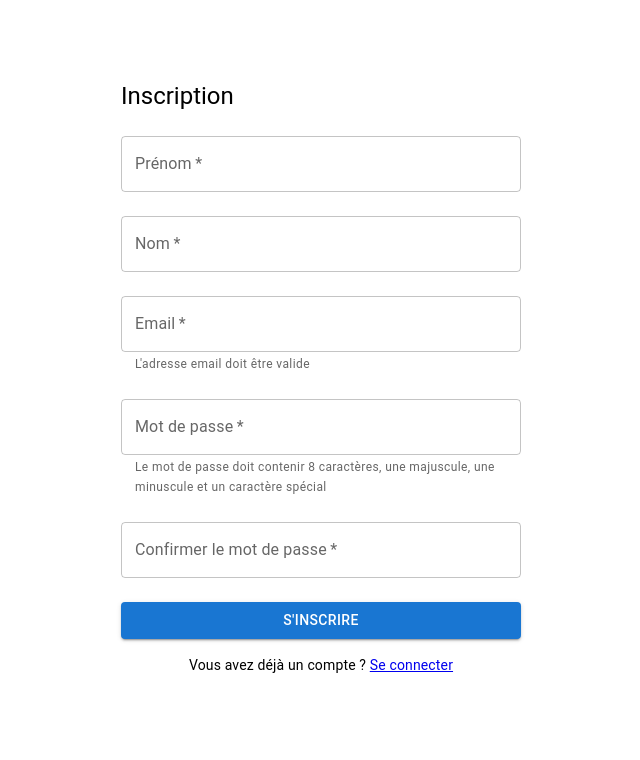
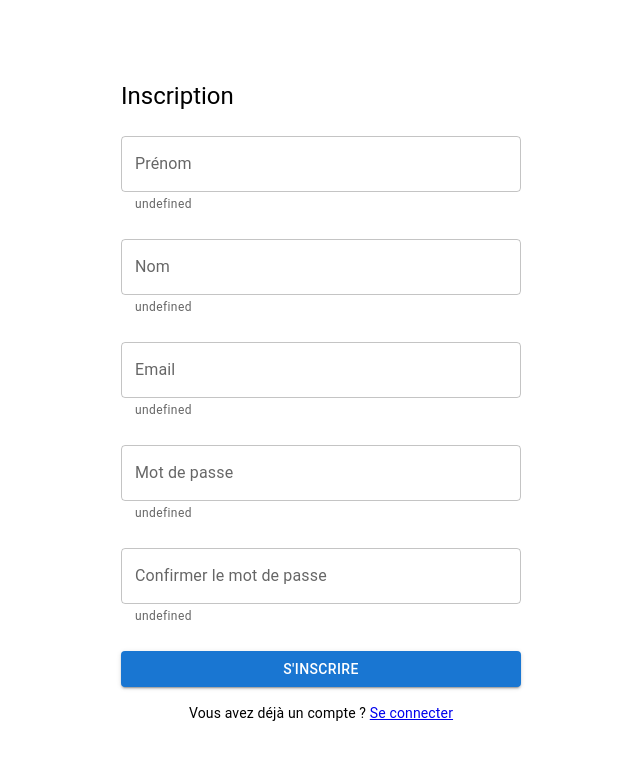
Before and after one commit to NFS-2025/CretinoirB-projetReact, a React (Vite) app in the folder projetreact/: page /signup in a window 1280 px wide. Shown: the top 760 px of the page, without its empty margins (319-959 px from the left). Built offline with nearby package versions, Linux system fonts and the light colour scheme.

Commit message:
Ajout react hook form

```diff
--- a/projetreact/package.json
+++ b/projetreact/package.json
@@ -14,6 +14,7 @@
     "axios": "^1.8.4",
     "react": "^19.0.0",
     "react-dom": "^19.0.0",
+    "react-hook-form": "^7.55.0",
     "react-router-dom": "^7.5.0"
   },
   "devDependencies": {
--- a/projetreact/src/pages/PokeList.tsx
+++ b/projetreact/src/pages/PokeList.tsx
@@ -77,7 +77,7 @@ const PokemonCards: React.FC = () => {
   const handlePageChange = async (direction: "next" | "prev") => {
     setIsLoading(true);
     try {
-      await new Promise((res) => setTimeout(res, 400)); // Simule un délai
+      await new Promise((res) => setTimeout(res, 400));
       setPage((prevPage) =>
         direction === "next" ? prevPage + 1 : Math.max(prevPage - 1, 1)
       );
@@ -197,10 +197,6 @@ const PokemonCards: React.FC = () => {
                   }}
                 />
 
-                <Typography variant="body1" gutterBottom>
-                  {selectedCard.description || "Aucune description disponible."}
-                </Typography>
-
                 <Divider sx={{ my: 2 }} />
 
                 <Stack spacing={1}>
--- a/projetreact/src/pages/auth/Login.tsx
+++ b/projetreact/src/pages/auth/Login.tsx
@@ -7,18 +7,26 @@ import {
   CircularProgress,
 } from "@mui/material";
 import { Link, useNavigate } from "react-router-dom";
+import { useForm, SubmitHandler } from "react-hook-form";
 import { useAuth } from "../../context/AuthContext";
+
+type LoginForm = {
+  email: string;
+  password: string;
+};
 
 const Login: React.FC = () => {
   const { login } = useAuth();
   const navigate = useNavigate();
-  const [email, setEmail] = useState("");
-  const [password, setPassword] = useState("");
   const [loading, setLoading] = useState(false);
   const [error, setError] = useState<string | null>(null);
 
-  const handleSubmit = async (e: React.FormEvent) => {
-    e.preventDefault();
+  const {
+    register,
+    handleSubmit,
+    formState: { errors },
+  } = useForm<LoginForm>();
+  const onSubmit: SubmitHandler<LoginForm> = async (data) => {
     setLoading(true);
     setError(null);
 
@@ -28,7 +36,7 @@ const Login: React.FC = () => {
         headers: {
           "Content-Type": "application/json",
         },
-        body: JSON.stringify({ email, password }),
+        body: JSON.stringify(data),
       });
 
       if (!response.ok) {
@@ -52,24 +60,32 @@ const Login: React.FC = () => {
         Connexion
       </Typography>
 
-      <form onSubmit={handleSubmit}>
+      <form onSubmit={handleSubmit(onSubmit)}>
         <TextField
           fullWidth
           label="Email"
           type="email"
           margin="normal"
-          value={email}
-          onChange={(e) => setEmail(e.target.value)}
-          required
+          {...register("email", {
+            required: "L'email est requis",
+            pattern: {
+              value: /^[a-zA-Z0-9._-]+@[a-zA-Z0-9.-]+\.[a-zA-Z]{2,}$/,
+              message: "Adresse email invalide",
+            },
+          })}
+          error={!!errors.email}
+          helperText={errors.email ? errors.email.message : ""}
         />
         <TextField
           fullWidth
           label="Mot de passe"
           type="password"
           margin="normal"
-          value={password}
-          onChange={(e) => setPassword(e.target.value)}
-          required
+          {...register("password", {
+            required: "Le mot de passe est requis",
+          })}
+          error={!!errors.password}
+          helperText={errors.password ? errors.password.message : ""}
         />
 
         <Box mt={2}>
--- a/projetreact/src/pages/auth/SignUp.tsx
+++ b/projetreact/src/pages/auth/SignUp.tsx
@@ -7,51 +7,30 @@ import {
   CircularProgress,
 } from "@mui/material";
 import { Link } from "react-router-dom";
+import { useForm } from "react-hook-form";
 import { useAuth } from "../../context/AuthContext";
 
 const SignUp: React.FC = () => {
   const { login } = useAuth();
-  const [firstName, setFirstName] = useState("");
-  const [lastName, setLastName] = useState("");
-  const [email, setEmail] = useState("");
-  const [password, setPassword] = useState("");
-  const [confirmPassword, setConfirmPassword] = useState("");
   const [loading, setLoading] = useState(false);
   const [error, setError] = useState<string | null>(null);
   const [successMessage, setSuccessMessage] = useState<string | null>(null);
-  const [passwordMatch, setPasswordMatch] = useState<boolean | null>(null);
+  const {
+    register,
+    handleSubmit,
+    formState: { errors },
+    watch,
+  } = useForm();
 
-  const emailRegex = /^[a-zA-Z0-9._-]+@[a-zA-Z0-9.-]+\.[a-zA-Z]{2,}$/;
-  const passwordRegex = /^(?=.*[a-z])(?=.*[A-Z])(?=.*\W).{8,}$/;
-
-  const handleSubmit = async (e: React.FormEvent) => {
-    e.preventDefault();
+  const password = watch("password");
+  const confirmPassword = watch("confirmPassword");
+  const onSubmit = async (data: any) => {
     setLoading(true);
     setError(null);
     setSuccessMessage(null);
 
-    if (password !== confirmPassword) {
+    if (data.password !== data.confirmPassword) {
       setError("Les mots de passe ne correspondent pas.");
-      setLoading(false);
-      return;
-    }
-
-    if (!email || !password || !firstName || !lastName) {
-      setError("Tous les champs doivent être remplis.");
-      setLoading(false);
-      return;
-    }
-
-    if (!emailRegex.test(email)) {
-      setError("Adresse email invalide.");
-      setLoading(false);
-      return;
-    }
-
-    if (!passwordRegex.test(password)) {
-      setError(
-        "Le mot de passe doit contenir au moins 8 caractères, une majuscule, une minuscule et un caractère spécial."
-      );
       setLoading(false);
       return;
     }
@@ -62,12 +41,7 @@ const SignUp: React.FC = () => {
         headers: {
           "Content-Type": "application/json",
         },
-        body: JSON.stringify({
-          firstName,
-          lastName,
-          email,
-          password,
-        }),
+        body: JSON.stringify(data),
       });
 
       if (!response.ok) {
@@ -83,78 +57,77 @@ const SignUp: React.FC = () => {
     }
   };
 
-  const handlePasswordChange = (e: React.ChangeEvent<HTMLInputElement>) => {
-    const value = e.target.value;
-    setPassword(value);
-    setPasswordMatch(value === confirmPassword);
-  };
-
-  const handleConfirmPasswordChange = (
-    e: React.ChangeEvent<HTMLInputElement>
-  ) => {
-    const value = e.target.value;
-    setConfirmPassword(value);
-    setPasswordMatch(password === value);
-  };
-
   return (
     <Box width="100%" maxWidth="400px" mx="auto" mt={10}>
       <Typography variant="h5" gutterBottom>
         Inscription
       </Typography>
 
-      <form onSubmit={handleSubmit}>
+      <form onSubmit={handleSubmit(onSubmit)}>
         <TextField
           fullWidth
           label="Prénom"
           margin="normal"
-          value={firstName}
-          onChange={(e) => setFirstName(e.target.value)}
-          required
+          {...register("firstName", { required: "Prénom est requis" })}
+          error={!!errors.firstName}
+          helperText={String(errors.firstName?.message)}
         />
         <TextField
           fullWidth
           label="Nom"
           margin="normal"
-          value={lastName}
-          onChange={(e) => setLastName(e.target.value)}
-          required
+          {...register("lastName", { required: "Nom est requis" })}
+          error={!!errors.lastName}
+          helperText={String(errors.lastName?.message)}
         />
         <TextField
           fullWidth
           label="Email"
           type="email"
           margin="normal"
-          value={email}
-          onChange={(e) => setEmail(e.target.value)}
-          required
-          helperText="L'adresse email doit être valide"
+          {...register("email", {
+            required: "Email est requis",
+            pattern: {
+              value: /^[a-zA-Z0-9._-]+@[a-zA-Z0-9.-]+\.[a-zA-Z]{2,}$/,
+              message: "Email invalide",
+            },
+          })}
+          error={!!errors.email}
+          helperText={String(errors.email?.message)}
         />
         <TextField
           fullWidth
           label="Mot de passe"
           type="password"
           margin="normal"
-          value={password}
-          onChange={handlePasswordChange}
-          required
-          helperText="Le mot de passe doit contenir 8 caractères, une majuscule, une minuscule et un caractère spécial"
+          {...register("password", {
+            required: "Mot de passe requis",
+            minLength: {
+              value: 8,
+              message: "Le mot de passe doit contenir au moins 8 caractères",
+            },
+            pattern: {
+              value: /^(?=.*[a-z])(?=.*[A-Z])(?=.*\W).{8,}$/,
+              message:
+                "Le mot de passe doit contenir une majuscule, une minuscule et un caractère spécial",
+            },
+          })}
+          error={!!errors.password}
+          helperText={String(errors.password?.message)}
         />
         <TextField
           fullWidth
           label="Confirmer le mot de passe"
           type="password"
           margin="normal"
-          value={confirmPassword}
-          onChange={handleConfirmPasswordChange}
-          required
+          {...register("confirmPassword", {
+            required: "La confirmation du mot de passe est requise",
+            validate: (value) =>
+              value === password || "Les mots de passe ne correspondent pas",
+          })}
+          error={!!errors.confirmPassword}
+          helperText={String(errors.confirmPassword?.message)}
         />
-
-        {passwordMatch === false && (
-          <Typography color="error" variant="body2">
-            Les mots de passe ne correspondent pas.
-          </Typography>
-        )}
 
         <Box mt={2}>
           <Button
```
Also changed, not shown: 1 other file (tests, documents, lock files or other folders).
